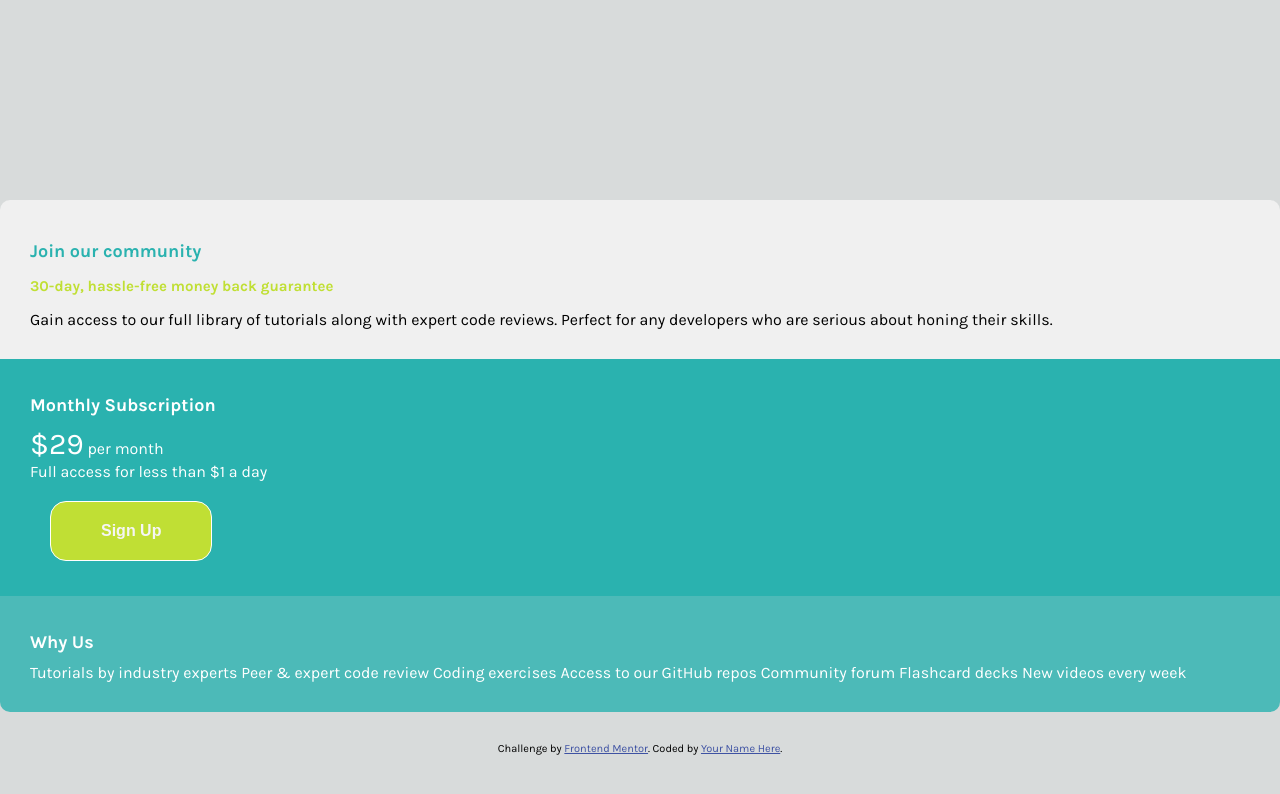
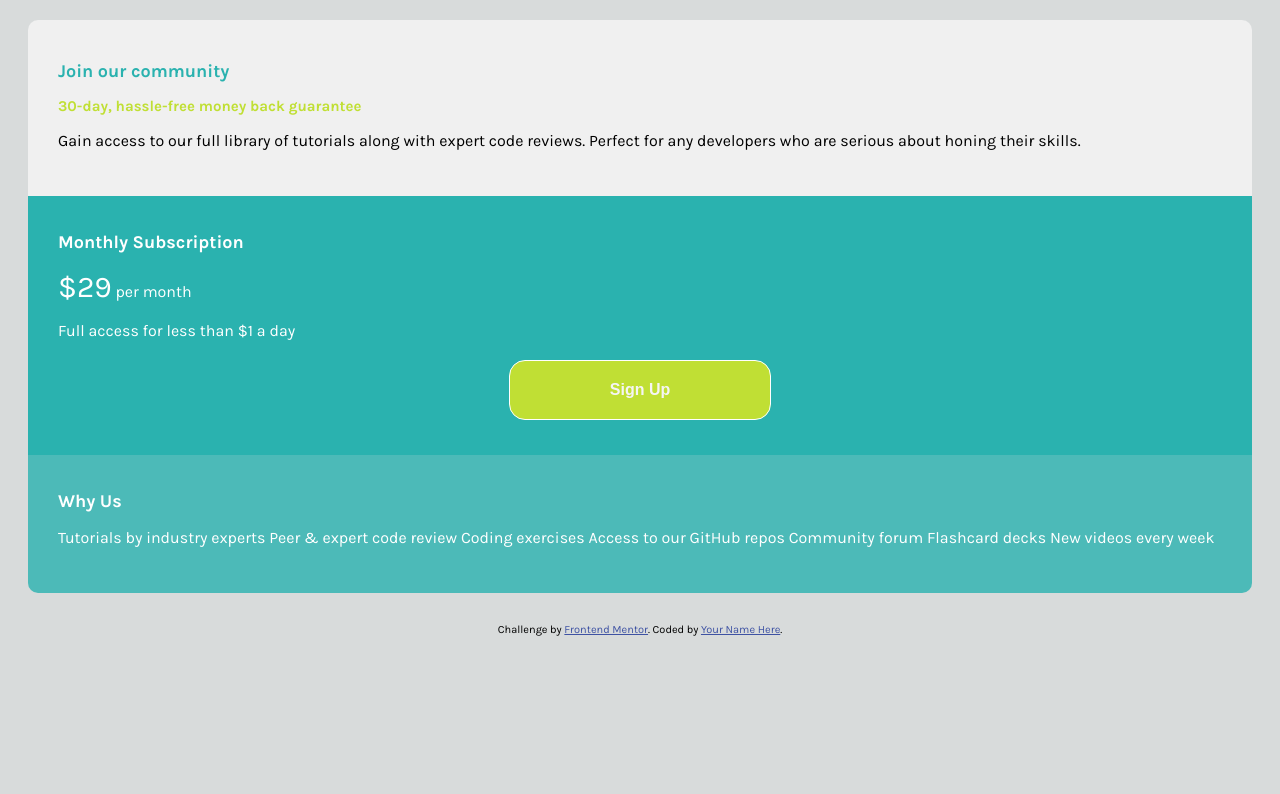
Before and after one commit to richard092024/single-price-grid-component-master, a plain HTML site: page index.html in a window 1280 px wide. Drawn offline with Linux system fonts and the light colour scheme.

Commit message:
new button

```diff
--- a/style.css
+++ b/style.css
@@ -1,5 +1,4 @@
 * {
-  margin: 0;
   box-sizing: border-box;
 }
 
@@ -52,7 +51,7 @@ section {
   justify-content: center;
   flex-direction: column;
   box-shadow: slategray;
-  margin-top: 200px;
+  margin: 20px;
 }
 
 #join-our {
@@ -75,19 +74,19 @@ section {
 }
 
 button {
+  display: block;
+  margin-inline: auto;
   background-color: hsl(71, 73%, 54%);
   color: whitesmoke;
   border-radius: 1em;
   font-size: 16px;
   font-weight: 600;
-  padding: 20px 50px;
+  padding: 20px 100px;
   cursor: pointer;
   transition: all 0.3s ease-in-out;
   border: 1px solid white;
   box-shadow: 0 0 0 0 white;
   margin-bottom: 5px;
-  margin-left: 20px;
-  margin-right: 20px;
   margin-top: 20px;
 }
 
```
